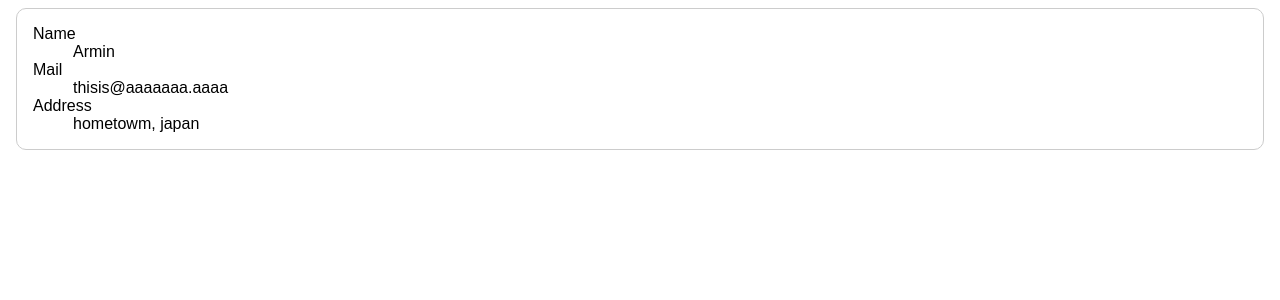
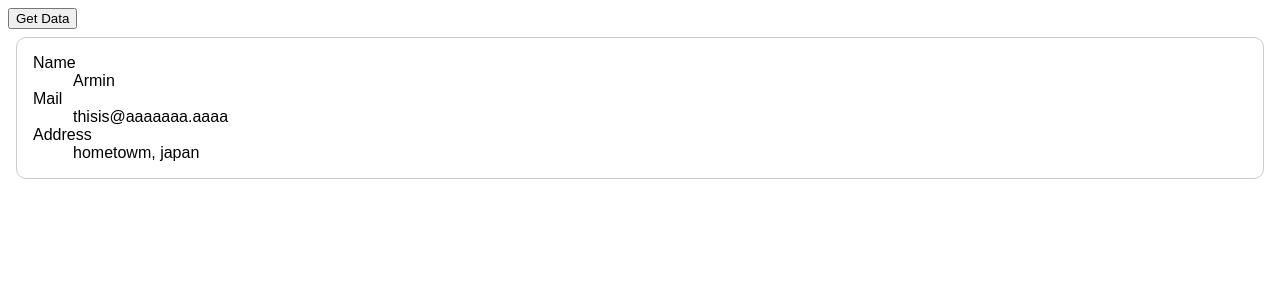
Before and after one commit to hirooutdoor/ts_custom_hooks, a React (Create React App) app: page / in a window 1280 px wide. Shown: the top 300 px of the page. Built offline with nearby package versions, Linux system fonts and the light colour scheme.

Commit message:
add axios and create types api

```diff
--- a/package.json
+++ b/package.json
@@ -9,6 +9,7 @@
   ],
   "main": "src/index.tsx",
   "dependencies": {
+    "axios": "0.21.1",
     "react": "17.0.2",
     "react-dom": "17.0.2",
     "react-scripts": "4.0.0"
--- a/src/App.tsx
+++ b/src/App.tsx
@@ -1,4 +1,6 @@
+import axios from "axios";
 import { UserCard } from "./components/UserCard";
+import { User } from "./types/api/user";
 import "./styles.css";
 
 const user = {
@@ -9,8 +11,17 @@ const user = {
 };
 
 export default function App() {
+  const onClickFetchData = () => {
+    axios
+      .get<Array<User>>("https://jsonplaceholder.typicode.com/users")
+      .then((res) => {
+        console.log(res.data);
+      });
+  };
+
   return (
     <div className="App">
+      <button onClick={onClickFetchData}>Get Data</button>
       <UserCard user={user} />
     </div>
   );
--- /dev/null
+++ b/src/types/api/user.ts
@@ -0,0 +1,23 @@
+export type User = {
+  id: number;
+  name: string;
+  username: string;
+  email: string;
+  address: {
+    street: string;
+    suite: string;
+    city: string;
+    zipcode: string;
+    geo: {
+      lat: string;
+      lng: string;
+    };
+  };
+  phone: string;
+  website: string;
+  company: {
+    name: string;
+    catchPhrase: string;
+    bs: string;
+  };
+};
```
